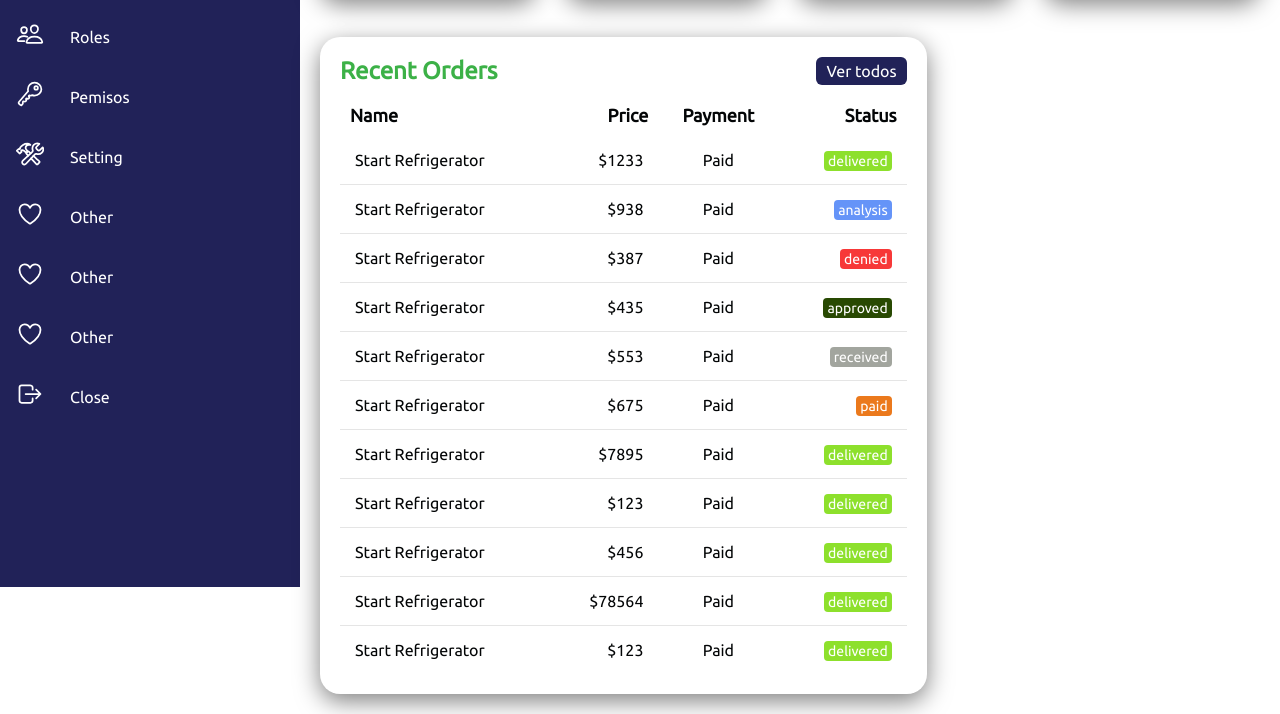
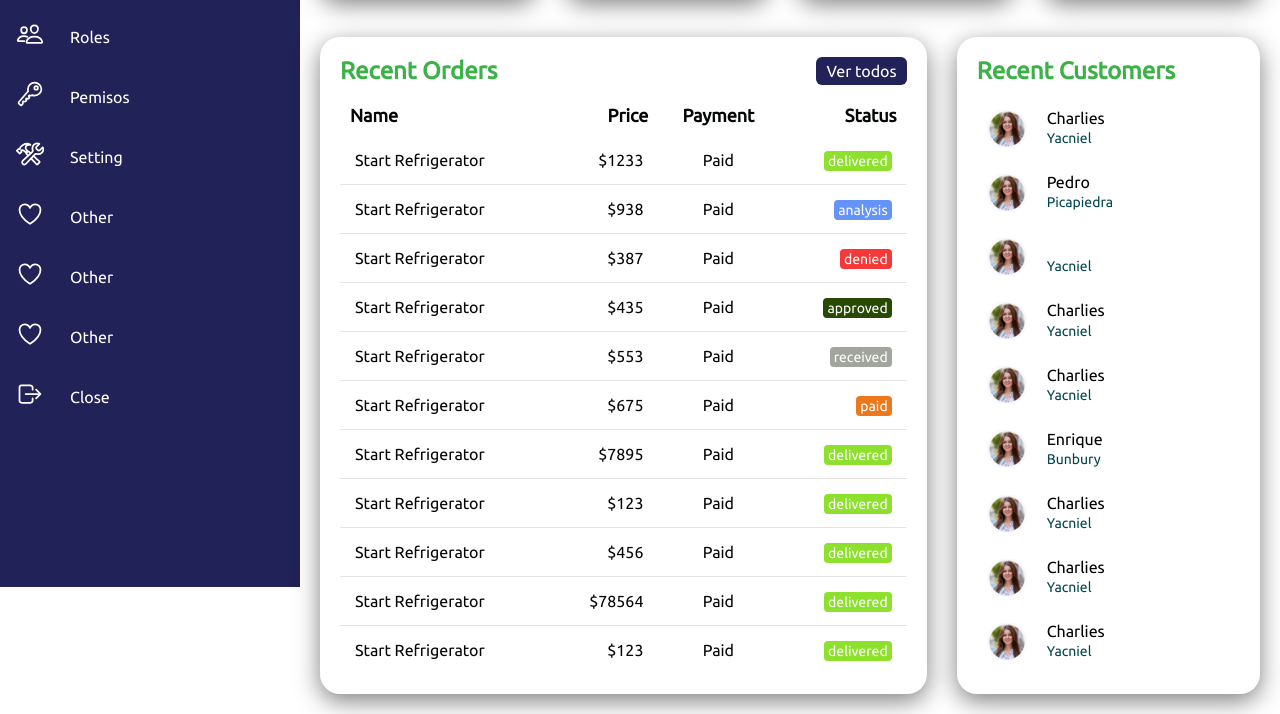
Before and after one commit to CharliesYacniel/panel-template, a website: page index.html in a window 1280 px wide. Shown: the part 213-927 px from the top of the page. Drawn offline with nearby package versions, Linux system fonts and the light colour scheme.

Commit message:
Charlies|0902022|aguregue la lista de recientes consu simagens

```diff
--- a/assets/css/table.css
+++ b/assets/css/table.css
@@ -85,6 +85,18 @@
 .details .recentOrders table thead tr td:nth-child(3) {
     text-align: center;
 }
+
+
+.details .recentOrders table tr:hover td:first-child {
+    border-top-left-radius: 20px;
+    border-bottom-left-radius: 20px;
+}
+.details .recentOrders table tr:hover td:last-child {
+    border-top-right-radius: 20px;
+    border-bottom-right-radius: 20px;
+}
+
+
 .status{
     padding: 2px 4px;
     background: #8de02c;
--- /dev/null
+++ b/assets/css/tableList.css
@@ -0,0 +1,64 @@
+.recentCustomers{
+ position: relative;
+ display: grid;
+ min-height: 500px;
+ padding: 20px;
+ background: var(--white);
+ box-shadow: 0 7px 25px rgba(0, 0, 0, 0.5);
+border-radius: 20px;
+}
+
+.cardHeader{
+
+}
+
+.recentCustomers .imgBx{
+    position: relative;
+    border-radius: 50%;
+    overflow: hidden;
+    width: 40px;
+    height: 40px;
+}
+.recentCustomers .imgBx img{
+    position: absolute;
+    top: 0;
+    left: 0;
+    width: 100%;
+    height: 100%;
+    object-fit: contain;
+}
+
+.recentCustomers table tr:hover{
+background: var(--blue);
+color: var(--white);
+}
+
+.recentCustomers table tr td {
+padding: 12px 10px;
+}
+.recentCustomers table tr td h4{
+    font-size: 16px;
+    font-weight: 400;
+    line-height: 1.2em;
+}
+.recentCustomers table tr td h4 span{
+    font-size: 14px;
+    color: var(--blue1);
+}
+
+.recentCustomers table tr:hover{
+    background: var(--blue);
+    color: var(--white);
+}
+.recentCustomers table tr:hover h4 span{
+    color: var(--green1);
+}
+
+.recentCustomers table tr:hover td:first-child {
+    border-top-left-radius: 20px;
+    border-bottom-left-radius: 20px;
+}
+.recentCustomers table tr:hover td:last-child {
+    border-top-right-radius: 20px;
+    border-bottom-right-radius: 20px;
+}
--- a/index.html
+++ b/index.html
@@ -9,6 +9,7 @@
     <link rel="stylesheet" href="./assets/css/cards.css">
     <link rel="stylesheet" href="./assets/css/main.css">
     <link rel="stylesheet" href="./assets/css/table.css">
+    <link rel="stylesheet" href="./assets/css/tableList.css">
 
 </head>
 <body>
@@ -105,7 +106,7 @@
                 </div>
                 <!-- image user -->
                 <div class="userImg">
-                    <img src="https://media.istockphoto.com/vectors/user-icon-flat-isolated-on-white-background-user-symbol-vector-vector-id1300845620?k=20&m=1300845620&s=612x612&w=0&h=f4XTZDAv7NPuZbG0habSpU0sNgECM0X7nbKzTUta3n8=" alt="image user" srcset="image user">
+                    <img src="./assets/img/img-user.jpeg" alt="image user" srcset="image user">
                 </div>
             </div>
 
@@ -155,7 +156,7 @@
             </div>
             <!-- fin de los cards -->
 
-            <!-- details list -->
+            <!-- table  -->
             <div class="details">
                 <div class="recentOrders">
                     <div class="cardHeader">
@@ -252,8 +253,65 @@
                         </tbody>
                     </table>
                 </div>
+
+
+                <!-- lista de recientes -->
+                <div class="recentCustomers">
+                    <div class="cardHeader">
+                        <h2>Recent Customers</h2>
+                    </div>
+                    <table>
+                        <tr>
+                            <td width="60px" ><div class="imgBx"><img src="./assets/img/image-woman.jpeg" alt="img" srcset="img user"></div></td>
+                            <td><h4>Charlies<br><span>Yacniel</span></h4></td>
+                        </tr>
+                        <!--  -->
+                        <tr>
+                            <td width="60px" ><div class="imgBx"><img src="./assets/img/image-woman.jpeg" alt="img" srcset="img user"></div></td>
+                            <td><h4>Pedro<br><span>Picapiedra</span></h4></td>
+                        </tr>
+                        <!--  -->
+                        <tr>
+                            <td width="60px" ><div class="imgBx"><img src="./assets/img/image-woman.jpeg" alt="img" srcset="img user"></div></td>
+                            <td><h4><br><span>Yacniel</span></h4></td>
+                        </tr>
+                        <!--  -->
+                        <tr>
+                            <td width="60px" ><div class="imgBx"><img src="./assets/img/image-woman.jpeg" alt="img" srcset="img user"></div></td>
+                            <td><h4>Charlies<br><span>Yacniel</span></h4></td>
+                        </tr>
+                        <!--  -->
+                        <tr>
+                            <td width="60px" ><div class="imgBx"><img src="./assets/img/image-woman.jpeg" alt="img" srcset="img user"></div></td>
+                            <td><h4>Charlies<br><span>Yacniel</span></h4></td>
+                        </tr>
+                        <!--  -->
+                        <tr>
+                            <td width="60px" ><div class="imgBx"><img src="./assets/img/image-woman.jpeg" alt="img" srcset="img user"></div></td>
+                            <td><h4>Enrique<br><span>Bunbury</span></h4></td>
+                        </tr>
+                        <!--  -->
+                        <tr>
+                            <td width="60px" ><div class="imgBx"><img src="./assets/img/image-woman.jpeg" alt="img" srcset="img user"></div></td>
+                            <td><h4>Charlies<br><span>Yacniel</span></h4></td>
+                        </tr>
+                        <!--  -->
+                        <tr>
+                            <td width="60px" ><div class="imgBx"><img src="./assets/img/image-woman.jpeg" alt="img" srcset="img user"></div></td>
+                            <td><h4>Charlies<br><span>Yacniel</span></h4></td>
+                        </tr>
+                        <!--  -->
+                        <tr>
+                            <td width="60px" ><div class="imgBx"><img src="./assets/img/image-woman.jpeg" alt="img" srcset="img user"></div></td>
+                            <td><h4>Charlies<br><span>Yacniel</span></h4></td>
+                        </tr>
+                        <!--  -->
+                    </table>
+                </div>
+                <!-- fin de liest ade recientes -->
             </div>
-            <!-- fin details list -->
+            <!-- fin table  -->
+
         </div>
         <!-- fin del main -->
 
```
Also changed, not shown: assets/img/image-woman.jpeg (added), assets/img/img-user.jpeg (added).
